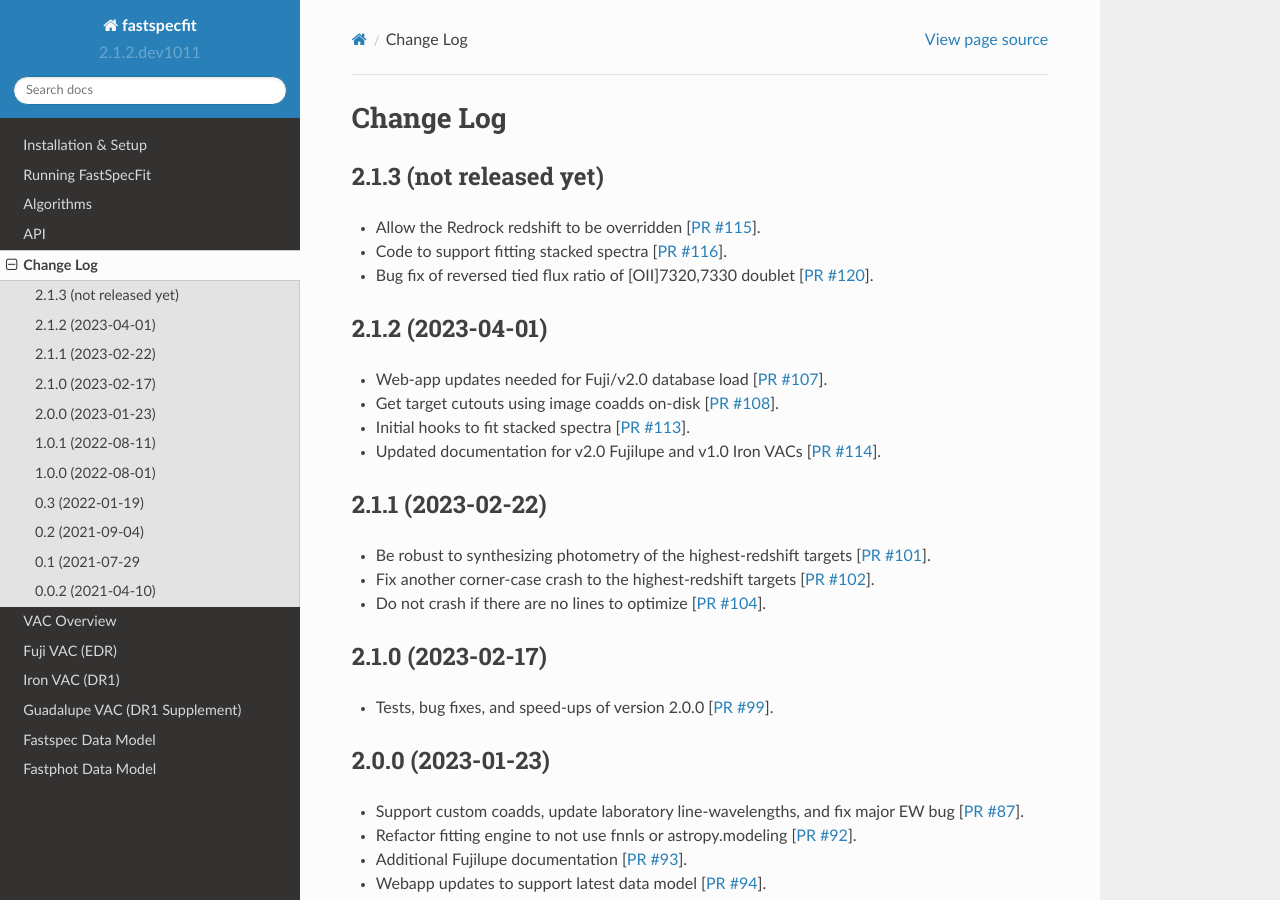
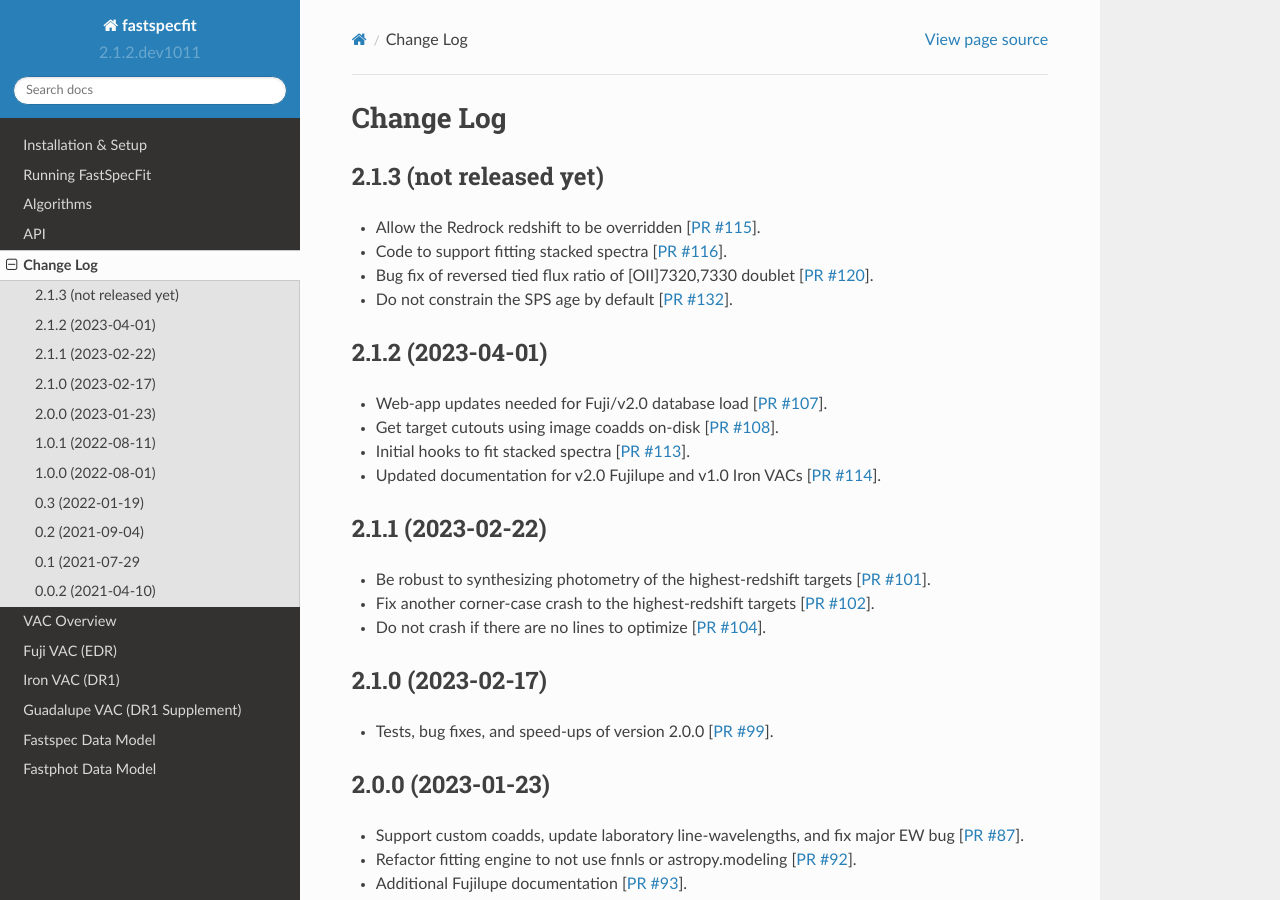
Before and after one commit to desihub/fastspecfit, a Sphinx documentation site: the page built from doc/changes.rst, in a window 1280 px wide and 900 px high. Built offline with Sphinx 7.4.7 and the Read the Docs theme 2.0.0, drawn with Linux system fonts in a browser that asks for light colours.

Commit message:
update change log [ci skip]

```diff
--- a/doc/changes.rst
+++ b/doc/changes.rst
@@ -8,10 +8,12 @@ Change Log
 * Allow the Redrock redshift to be overridden [`PR #115`_].
 * Code to support fitting stacked spectra [`PR #116`_].
 * Bug fix of reversed tied flux ratio of [OII]7320,7330 doublet [`PR #120`_].
+* Do not constrain the SPS age by default [`PR #132`_].
 
 .. _`PR #115`: https://github.com/desihub/fastspecfit/pull/115
 .. _`PR #116`: https://github.com/desihub/fastspecfit/pull/116
 .. _`PR #120`: https://github.com/desihub/fastspecfit/pull/120
+.. _`PR #132`: https://github.com/desihub/fastspecfit/pull/132
 
 2.1.2 (2023-04-01)
 ------------------
```
